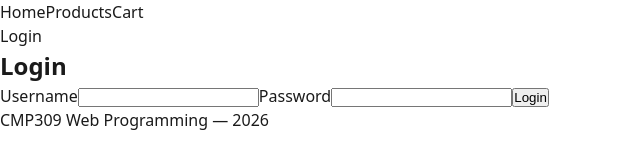
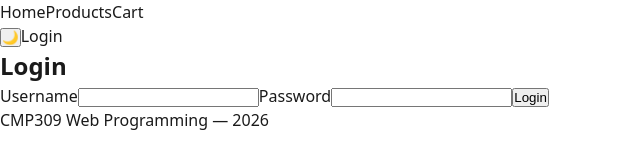
Before and after one commit to Baranozkdg/assignment7, a React (Vite) app: page /login in a window 1280 px wide. Shown: the top 160 px of the page, without its empty margins (0-640 px from the left). Built offline with nearby package versions, Linux system fonts and the light colour scheme.

Commit message:
update navbar with cart badge, auth status and theme toggle

```diff
--- a/src/components/NavBar.jsx
+++ b/src/components/NavBar.jsx
@@ -1,15 +1,32 @@
 import { NavLink } from 'react-router-dom'
+import { useAuth } from '../context/AuthContext'
+import useCartStore from '../store/cartStore'
 
-export default function NavBar() {
+export default function NavBar({ theme, toggleTheme }) {
+  const { user, logout } = useAuth()
+  const itemCount = useCartStore((s) => s.items.reduce((sum, i) => sum + i.quantity, 0))
+
   return (
     <nav className="navbar">
       <div className="nav-links">
         <NavLink to="/" end>Home</NavLink>
         <NavLink to="/products">Products</NavLink>
-        <NavLink to="/cart">Cart</NavLink>
+        <NavLink to="/cart">
+          Cart {itemCount > 0 && <span className="badge">{itemCount}</span>}
+        </NavLink>
       </div>
       <div className="nav-right">
-        <NavLink to="/login" className="auth-btn">Login</NavLink>
+        <button className="theme-btn" onClick={toggleTheme}>
+          {theme === 'light' ? '🌙' : '☀️'}
+        </button>
+        {user ? (
+          <>
+            <span className="user-name">{user.username}</span>
+            <button onClick={logout} className="auth-btn">Logout</button>
+          </>
+        ) : (
+          <NavLink to="/login" className="auth-btn">Login</NavLink>
+        )}
       </div>
     </nav>
   )
```
